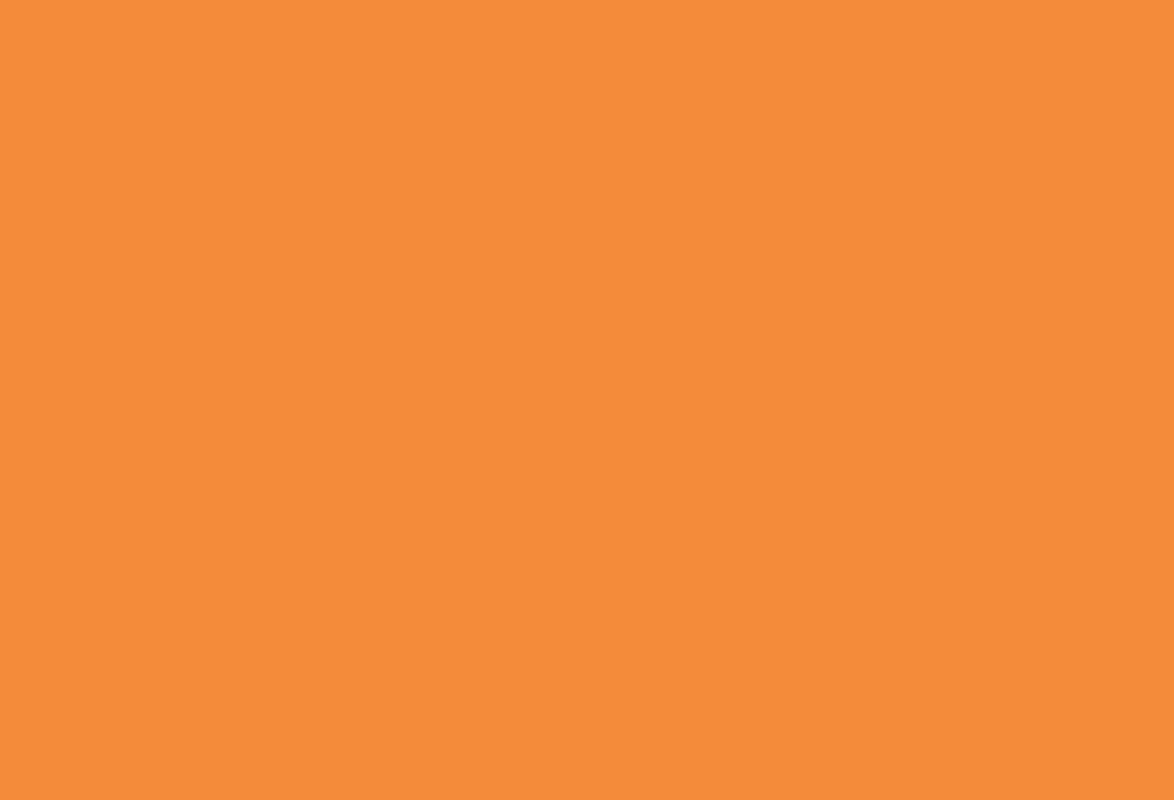
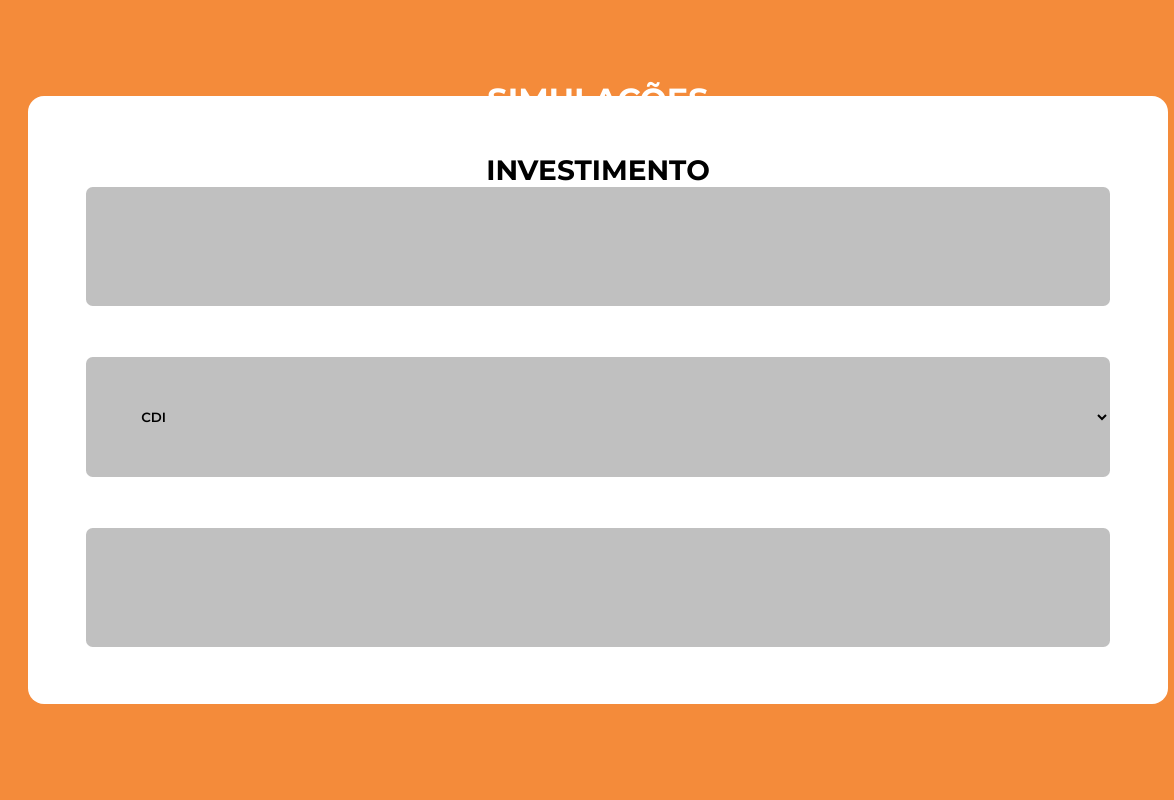
Before and after one commit to mateusjbarbosa/fai.economundi.frontend, a React app: page /simulacoes in a window 1280 px wide. Shown: the full height of the page, 106-1280 px from the left. Built offline with nearby package versions, Linux system fonts and the light colour scheme.

Commit message:
Introdução as simulações

```diff
--- a/src/containers/Recovery/Recovery.js
+++ b/src/containers/Recovery/Recovery.js
@@ -1,5 +1,4 @@
 import React, { Component } from "react";
-import axios from "axios";
 
 import api from "../../services/api";
 
@@ -24,6 +23,18 @@ class Recovery extends Component {
 
   onNewPass = e => {
     this.setState({ newPass: e.target.value });
+  };
+
+  onSend = async () => {
+    const { email } = this.state;
+
+    let response = "";
+
+    if (email != null) {
+      response = await api.get(`api/v1/public/recovery/findByEmail/${email}`);
+    }
+
+    console.log(response);
   };
 
   onRecovery = async () => {
--- a/src/containers/Routes.js
+++ b/src/containers/Routes.js
@@ -11,7 +11,8 @@ import {
   ProfileData,
   PinnedNews,
   Recovery,
-  Register
+  Register,
+  Simulation
 } from "../containers";
 
 const Routes = () => (
@@ -20,6 +21,7 @@ const Routes = () => (
     <Route path="/noticias" component={News} />
     <Route path="/dicionario" component={Dictionary} />
     <Route path="/indices" component={Indexes} />
+    <Route path="/simulacoes" component={Simulation} />
     <Route path="/sobre" component={About} />
     <Route exact path="/perfil" component={Profile} />
     <Route path="/perfil/login" component={Login} />
--- a/src/containers/Simulation/Simulation.js
+++ b/src/containers/Simulation/Simulation.js
@@ -1,14 +1,26 @@
 import React from "react";
 
-import "../../styles/components.scss";
 import "./simulation.scss";
 
 function Simulation() {
   return (
     <>
-      <h1>Simulações</h1>
-      <div className="econo-group-investment-box">
-        <h3>Grupo de investimento:</h3>
+      <div className="sim-title">
+        <h1>Simulações</h1>
+      </div>
+      <div className="investment-box">
+        <h2>Investimento</h2>
+        <input type="number" className="investment-box-input" placeholder="" />
+        <select>
+          <option value="cdi">CDI</option>
+          <option value="selic">SELIC</option>
+        </select>
+        <input
+          type="number"
+          className="investment-box-input"
+          readOnly
+          value="Descubra quanto você resgata a mais..."
+        />
       </div>
     </>
   );
--- a/src/containers/Simulation/simulation.scss
+++ b/src/containers/Simulation/simulation.scss
@@ -1,9 +1,67 @@
-@import "../../styles/variables.scss";
+@import "../../styles/color-pallete.scss";
 
-.econo-group-investment-box {
-  padding: 1%;
+.sim-title {
+  position: absolute;
+  top: 10%;
+}
 
-  margin-top: 7vh;
+.investment-box {
+  width: 80vw;
 
-  background: sienna;
+  padding: 5%;
+
+  border-radius: 1em;
+
+  background: $color-component-primary;
+
+  &-input {
+    width: 90%;
+
+    // margin-top: 10%;
+    padding: 5%;
+
+    border: none;
+    border-radius: 0.5em;
+
+    background: silver;
+
+    font-weight: 600;
+
+    &::placeholder {
+      font-size: 0.85em;
+    }
+  }
+
+  & button {
+    width: 100%;
+
+    margin-top: 10%;
+    padding: 5%;
+
+    border: none;
+    border-radius: 0.5em;
+
+    background: $color-primary;
+
+    color: $color-text-primary;
+    font-weight: 600;
+    text-transform: uppercase;
+  }
+
+  & select {
+    width: 100%;
+
+    margin-top: 5%;
+    margin-bottom: 5%;
+
+    padding: 5%;
+
+    border-radius: 0.5em;
+
+    border: none;
+
+    font-weight: 600;
+
+    background: silver;
+  }
 }
--- a/src/containers/index.js
+++ b/src/containers/index.js
@@ -9,6 +9,7 @@ import ProfileData from "./ProfileData/ProfileData";
 import PinnedNews from "./PinnedNews/PinnedNews";
 import Recovery from "./Recovery/Recovery";
 import Register from "./Register/Register";
+import Simulation from "./Simulation/Simulation";
 
 export {
   App,
@@ -21,5 +22,6 @@ export {
   ProfileData,
   PinnedNews,
   Recovery,
-  Register
+  Register,
+  Simulation
 };
```
